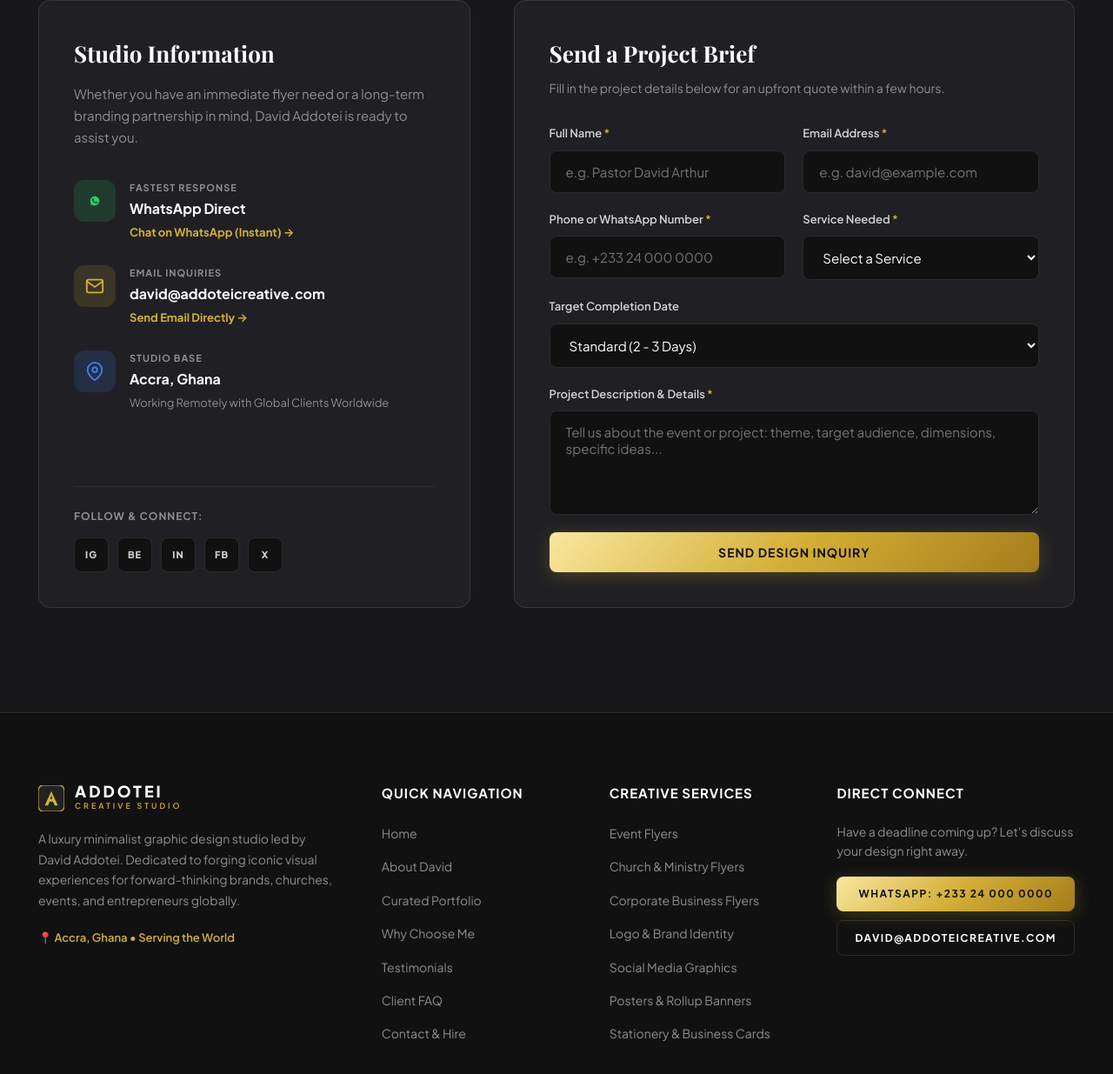
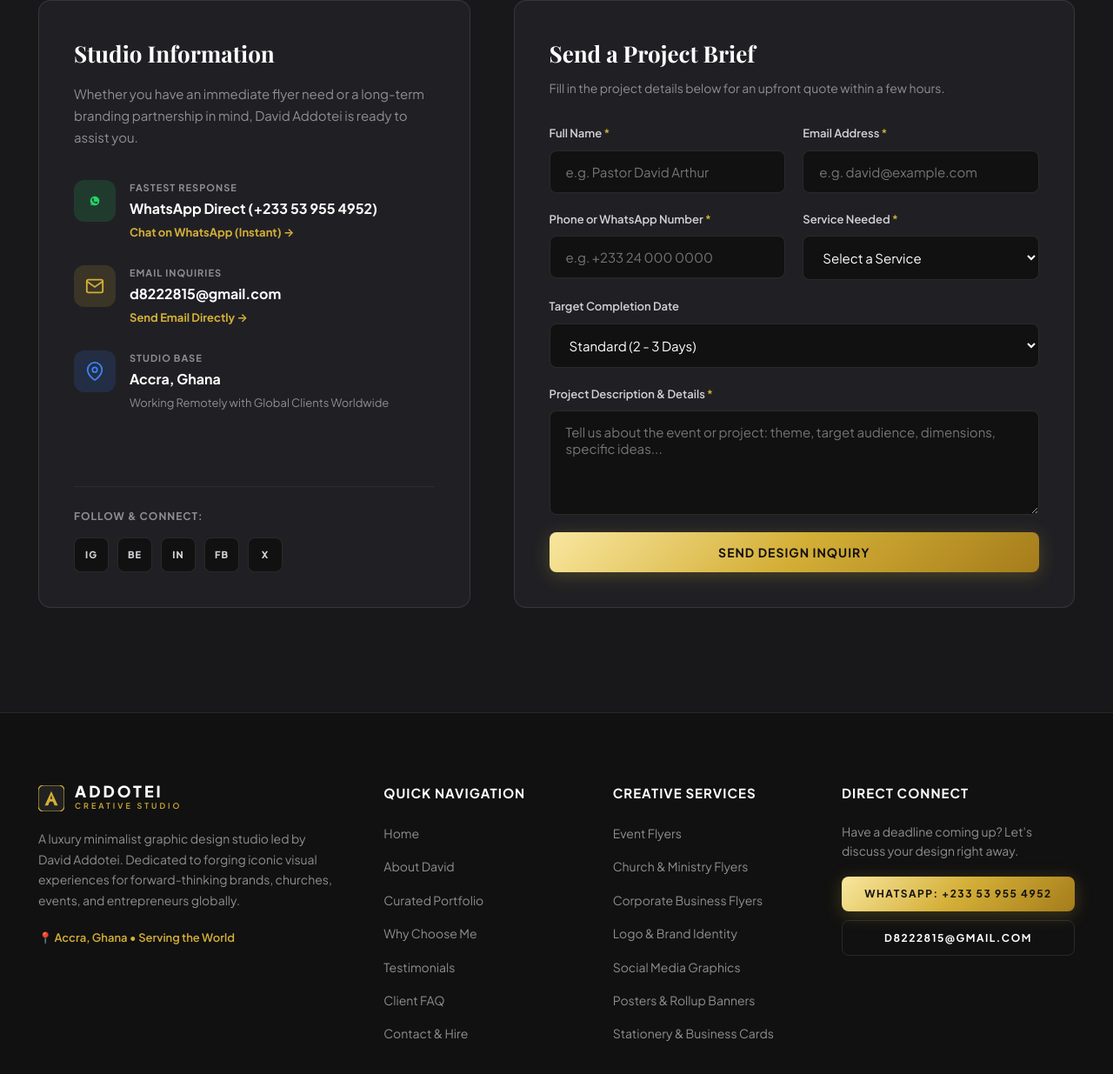
Before and after one commit to addoteistudio/addoteistudio.github.io, a plain HTML site: page index.html in a window 1280 px wide. Shown: the part 10227-11462 px from the top of the page at 87% size. Drawn offline with nearby package versions, Linux system fonts and the light colour scheme; a web font is replaced by a local one.

Commit message:
Add files via upload

```diff
--- a/index.html
+++ b/index.html
@@ -1049,8 +1049,8 @@
                   </div>
                   <div class="contact-item-content">
                     <span class="contact-label">Fastest Response</span>
-                    <strong class="contact-val">WhatsApp Direct</strong>
-                    <a href="https://wa.me/233240000000?text=Hello%20David%2C%20I%20visited%20Addotei%20Creative%20Studio%20and%20I%20would%20like%20to%20hire%20you%20for%20a%20graphic%20design%20project." target="_blank" rel="noopener noreferrer" class="contact-action-link">
+                    <strong class="contact-val">WhatsApp Direct (+233 53 955 4952)</strong>
+                    <a href="https://wa.me/233539554952?text=Hello%20David%2C%20I%20visited%20Addotei%20Creative%20Studio%20and%20I%20would%20like%20to%20hire%20you%20for%20a%20graphic%20design%20project." target="_blank" rel="noopener noreferrer" class="contact-action-link">
                       Chat on WhatsApp (Instant) →
                     </a>
                   </div>
@@ -1066,8 +1066,8 @@
                   </div>
                   <div class="contact-item-content">
                     <span class="contact-label">Email Inquiries</span>
-                    <strong class="contact-val">david@addoteicreative.com</strong>
-                    <a href="mailto:david@addoteicreative.com?subject=Design%20Project%20Inquiry%20-%20Addotei%20Creative%20Studio" class="contact-action-link">
+                    <strong class="contact-val">d8222815@gmail.com</strong>
+                    <a href="mailto:d8222815@gmail.com?subject=Design%20Project%20Inquiry%20-%20Addotei%20Creative%20Studio" class="contact-action-link">
                       Send Email Directly →
                     </a>
                   </div>
@@ -1264,11 +1264,11 @@
           <h4 class="footer-heading">Direct Connect</h4>
           <p class="footer-contact-text">Have a deadline coming up? Let's discuss your design right away.</p>
           <div class="footer-direct-btns">
-            <a href="https://wa.me/233240000000?text=Hello%20David%2C%20I%20would%20like%20to%20inquire%20about%20a%20design%20project." target="_blank" rel="noopener noreferrer" class="btn btn-gold btn-sm btn-block">
-              WhatsApp: +233 24 000 0000
+            <a href="https://wa.me/233539554952?text=Hello%20David%2C%20I%20would%20like%20to%20inquire%20about%20a%20design%20project." target="_blank" rel="noopener noreferrer" class="btn btn-gold btn-sm btn-block">
+              WhatsApp: +233 53 955 4952
             </a>
-            <a href="mailto:david@addoteicreative.com" class="btn btn-outline btn-sm btn-block">
-              david@addoteicreative.com
+            <a href="mailto:d8222815@gmail.com" class="btn btn-outline btn-sm btn-block">
+              d8222815@gmail.com
             </a>
           </div>
         </div>
--- a/script.js
+++ b/script.js
@@ -319,7 +319,7 @@ document.addEventListener('DOMContentLoaded', () => {
 
     // Create tailored WhatsApp inquiry button
     const waText = encodeURIComponent(`Hello David, I saw "${title}" (${category}) on your website portfolio and would like to order a similar design.`);
-    lightboxHireBtn.href = `https://wa.me/233240000000?text=${waText}`;
+    lightboxHireBtn.href = `https://wa.me/233539554952?text=${waText}`;
     lightboxHireBtn.target = '_blank';
     lightboxHireBtn.rel = 'noopener noreferrer';
 
@@ -450,7 +450,7 @@ document.addEventListener('DOMContentLoaded', () => {
           );
 
           if (waQuickLink) {
-            waQuickLink.href = `https://wa.me/233240000000?text=${waMessage}`;
+            waQuickLink.href = `https://wa.me/233539554952?text=${waMessage}`;
           }
 
           // Reset form fields
```
